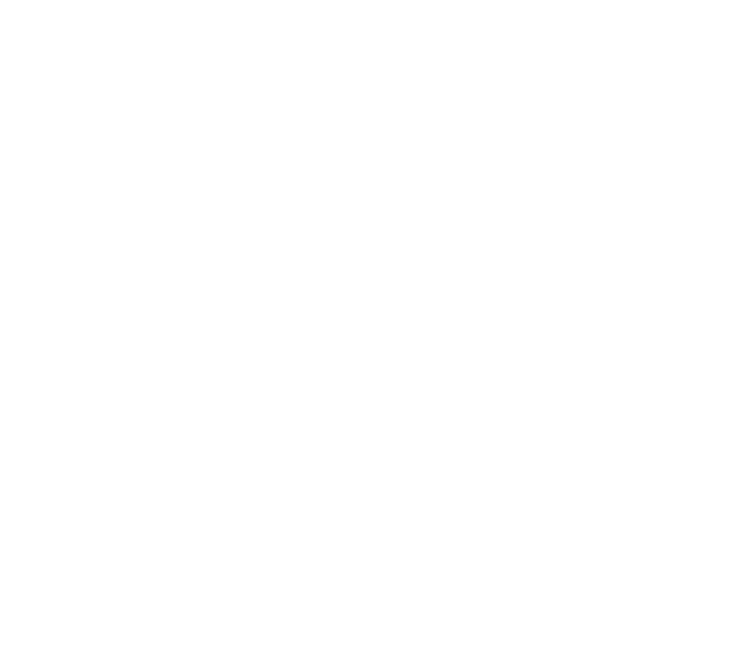
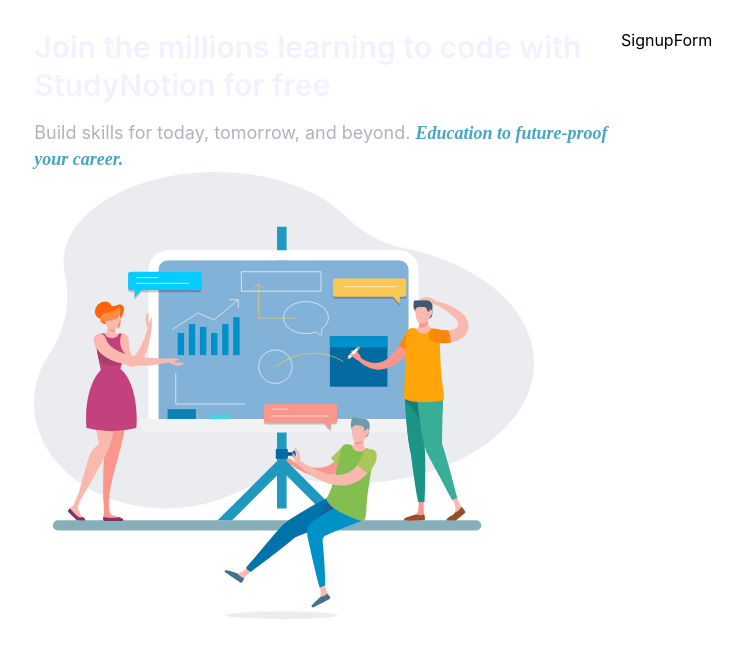
Before and after one commit to IshankSharma2178/Tax-Smart, a React (Create React App) app: page /signup in a window 1280 px wide. Before the commit this address had no page. Shown: the top 658 px of the page, without its empty margins (19-761 px from the left). Built offline with nearby package versions, Linux system fonts and the light colour scheme; a web font is replaced by a local one.

Commit message:
Some Chnages in Navbar and Signup page

```diff
--- a/src/App.js
+++ b/src/App.js
@@ -8,11 +8,12 @@
 import TaxCalculator from './pages/TaxCalculator';
 import Modules from './pages/Modules';
 import About from './pages/About';
+import Login from './pages/Login';
+import Signup from './pages/Signup';
 
 function App() {
   return (
     <div className='w-screen min-h-screen  flex flex-col font-inter overflow-x-hidden overflow-y-auto'>
-      <Navbar/>
       <Routes>
         <Route path="/" element={<Home />} />
         <Route path="/ai" element={<Ai />} />
@@ -20,6 +21,9 @@
         <Route path="/modules" element={<Modules />} />
         <Route path="/about" element={<About />} />
         {/* <Route path="*" element={<Error />} /> */}
+        <Route path="/login" element={<Login />} />
+        <Route path="/signup" element={<Signup />} />
+
       </Routes>
 
     </div>
--- /dev/null
+++ b/src/component/auth/LoginForm.js
@@ -0,0 +1,9 @@
+import React from 'react'
+
+function LoginForm() {
+  return (
+    <div>LoginForm</div>
+  )
+}
+
+export default LoginForm
--- /dev/null
+++ b/src/component/auth/SignupForm.js
@@ -0,0 +1,9 @@
+import React from 'react'
+
+function SignupForm() {
+  return (
+    <div>SignupForm</div>
+  )
+}
+
+export default SignupForm
--- /dev/null
+++ b/src/component/auth/Template.js
@@ -0,0 +1,45 @@
+import React, { useState } from 'react'
+import SignupForm from "./SignupForm"
+import LoginForm from './LoginForm'
+
+function Template({img1, img2,heading,subheading1,subheading2,formType}) {
+
+  const [loading , setLoading] = useState(false)
+
+  return (
+
+    <div className=" min-h-[calc(100vh-3.5rem)] w-11/12 max-w-[1260px] m-auto">
+      {loading ? (
+        <div className="spinner"></div>
+      ) : (
+        <div className="mx-auto flex  md:flex-row flex-col justify-between  ">
+          <div className=" w-[50%] ">
+            <h1 className="text-[1.875rem] font-semibold leading-[2.375rem] text-richblack-5">
+              {heading}
+            </h1>
+            <p className="mt-4 text-[1.125rem] leading-[1.625rem]">
+              <span className="text-richblack-100">{subheading1}</span>{" "}
+              <span className="font-edu-sa font-bold italic text-blue-100">
+                {subheading2}
+              </span>
+            </p>
+            <div className="relative md:block hidden place-content-center mx-auto w-11/12 max-w-[500px] md:mx-0">
+              <img
+                alt='logo-image'
+                width={800}
+                loading="lazy"
+                height={504}
+                src={img1}
+              />
+            </div>
+          </div>
+          <div className='w-[50%]'>
+            {formType === "signup" ? <SignupForm /> : <LoginForm />}
+          </div>
+        </div>
+      )}
+    </div>
+  )
+}
+
+export default Template
--- a/src/component/common/Navbar.js
+++ b/src/component/common/Navbar.js
@@ -1,6 +1,6 @@
 import React, { useState, useEffect } from 'react';
 import { NavbarLinks } from '../../data/NavbarLinks';
-import { NavLink } from 'react-router-dom';
+import { matchPath, NavLink, useLocation } from 'react-router-dom';
 import StickyNavbar from "react-sticky-navbar";
 
 function Navbar() {
@@ -8,7 +8,7 @@
 
   useEffect(() => {
     const handleScroll = () => {
-      if (window.scrollY === 0) {
+      if ( window.scrollY < 303.9199981689453 & window.scrollY >= 0) {
         setShowNavbar(false);
       } else {
         setShowNavbar(true);
--- a/src/component/common/StaticNavbar.js
+++ b/src/component/common/StaticNavbar.js
@@ -38,7 +38,7 @@
 
           {/* Authentication Buttons */}
           <div className='flex flex-row gap-4 mr-0 md:mr-4'>
-            <NavLink to="/sign-up" className="">
+            <NavLink to="/signup" className="">
               <Button text={"Sign Up"} />
             </NavLink>
             <NavLink to="/login" className="md:flex hidden">
--- a/src/pages/Home.js
+++ b/src/pages/Home.js
@@ -1,19 +1,14 @@
 import React from 'react';
 import heroImg from "../assets/img/illustration/8.png"
 import banner from "../assets/img/shape/banner.jpg";
-import arrow from "../assets/img/shape/17.png";
-import { FaArrowRight } from "react-icons/fa";
-import IconButton from '../component/common/IconButton';
 import cloudsIcon from "../assets/img/icon/5.png"
-import greenDots from "../assets/img/shape/6.png"
-import { NavbarLinks } from '../data/NavbarLinks';
 import { NavLink, useNavigate } from 'react-router-dom';
 import clouds from "../assets/img/illustration/CLouds1.png"
-import logo from "../assets/img/logo.png"
 import StaticNavbar from '../component/common/StaticNavbar';
 import Footer from "../component/common/Footer"
 import Button2 from '../ui/Button2';
 import ReviewSlider from '../component/Core/Homepage/ReviewSlider';
+import Navbar from '../component/common/Navbar';
 
 function Home() {
 
@@ -28,6 +23,8 @@
         style={{ backgroundImage: `url(${banner})` }}
       >
         <div className="mx-auto flex flex-col items-center justify-center">
+
+      <Navbar/>
 
           {/* Static navbar */}
           <div className='max-w-[1360px] w-[95%] m-auto relative z-[1100] m-'>
--- /dev/null
+++ b/src/pages/Login.js
@@ -0,0 +1,9 @@
+import React from 'react'
+
+function Login() {
+  return (
+    <div>Login</div>
+  )
+}
+
+export default Login
--- /dev/null
+++ b/src/pages/Signup.js
@@ -0,0 +1,17 @@
+import React from 'react'
+import Template from "../component/auth/Template"
+import images from "../assets/img/authImages/graphic5.svg"
+
+function Signup() {
+  return (
+    <Template
+      img1={images}
+      heading={"Join the millions learning to code with StudyNotion for free"}
+      subheading1={"Build skills for today, tomorrow, and beyond."}
+      subheading2={"Education to future-proof your career."}
+      formType={"signup"}>
+    </Template>
+  )
+}
+
+export default Signup
```
Also changed, not shown: src/assets/img/authImages/graphic5.svg (added).
